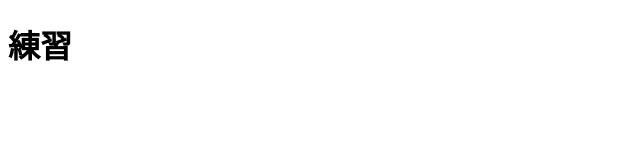
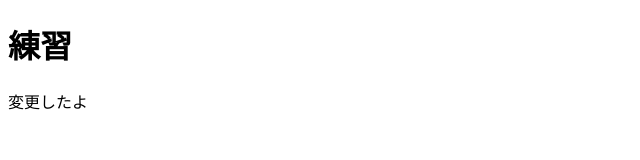
Before and after one commit to Rio-Yamazakii/practice, a plain HTML site: page index.html in a window 1280 px wide. Shown: the whole page, without its empty margins (0-640 px from the left). Drawn offline with Linux system fonts and the light colour scheme.

Commit message:
変更したよ

```diff
--- a/index.html
+++ b/index.html
@@ -8,5 +8,6 @@
   </head>
   <body>
     <h1>練習</h1>
+    <p>変更したよ</p>
   </body>
 </html>
```
